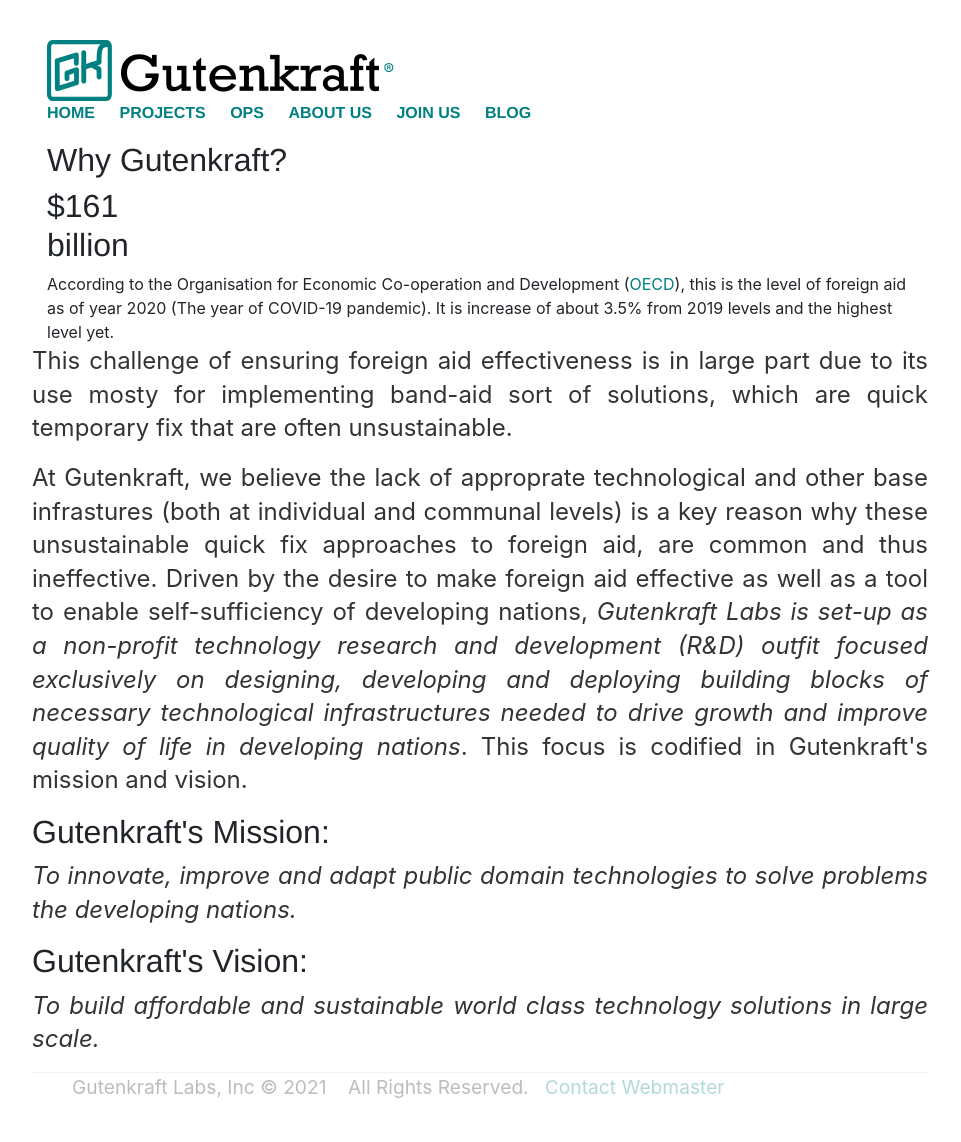
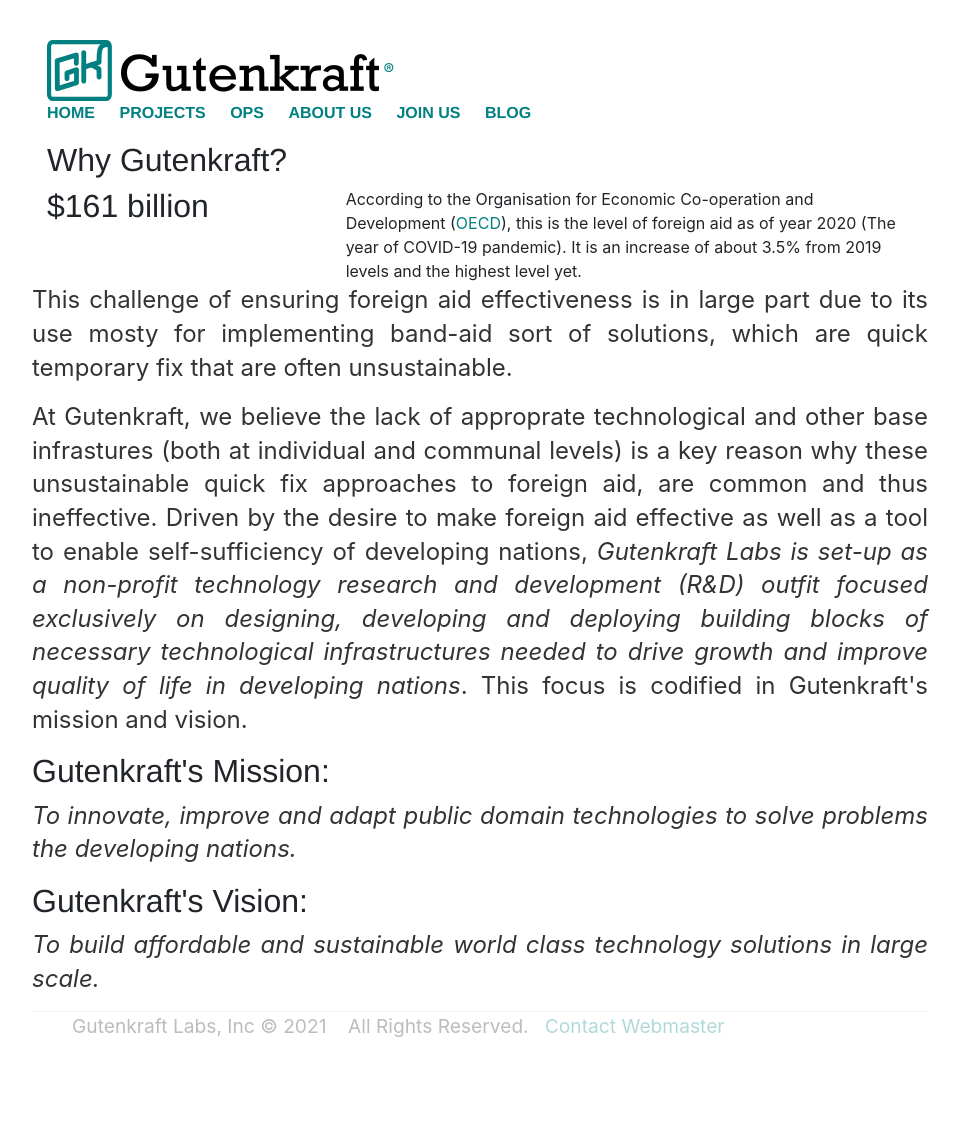
Before and after one commit to oferonmi/datafilik.github.io, a Jekyll site: the page built from index.html, in a window 1280 px wide. Shown: the whole page, without its empty margins (160-1121 px from the left). Built offline with Jekyll 4.4.1, drawn with Linux system fonts in a browser that asks for light colours; after the commit the page ends 1081 px from its top, so only the background shows below that.

Commit message:
content update

```diff
--- a/index.html
+++ b/index.html
@@ -7,9 +7,9 @@
 
 	<h1>Why Gutenkraft?</h1>
 	<div class="row">
-		<div class="col col-lg-2 "><h1>$161 billion</h1></div>
-		<div class="col-md-auto">
-			According to the Organisation for Economic Co-operation and Development (<a href="https://www.oecd.org/newsroom/covid-19-spending-helped-to-lift-foreign-aid-to-an-all-time-high-in-2020-but-more-effort-needed.htm">OECD</a>), this is the level of foreign aid as of year 2020 (The year of COVID-19 pandemic). It is increase of about 3.5% from 2019 levels and the highest level yet.
+		<div class="col-4 "><h1>$161 billion</h1></div>
+		<div class="col-8">
+			According to the Organisation for Economic Co-operation and Development (<a href="https://www.oecd.org/newsroom/covid-19-spending-helped-to-lift-foreign-aid-to-an-all-time-high-in-2020-but-more-effort-needed.htm">OECD</a>), this is the level of foreign aid as of year 2020 (The year of COVID-19 pandemic). It is an increase of about 3.5% from 2019 levels and the highest level yet.
 		</div>
 	</div>
 
```
